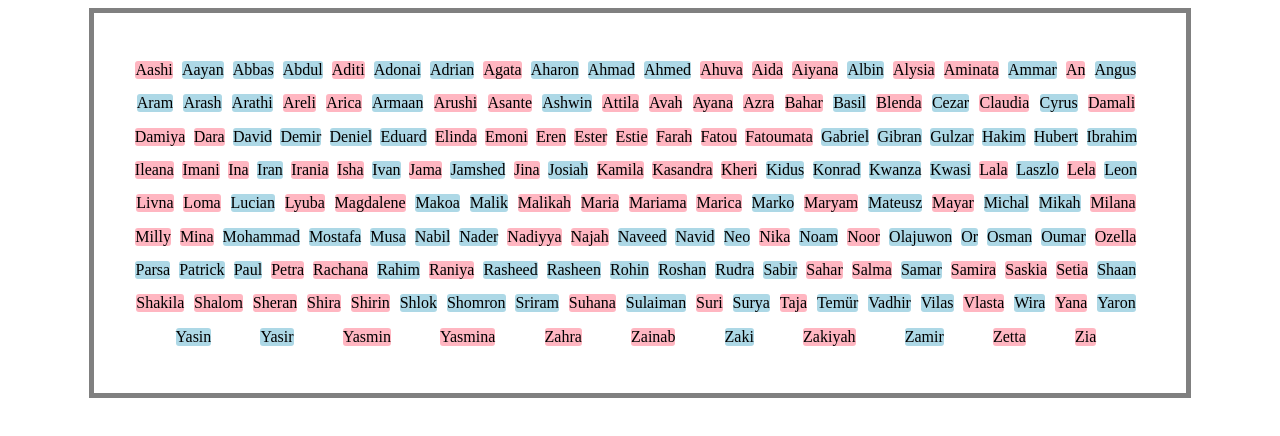
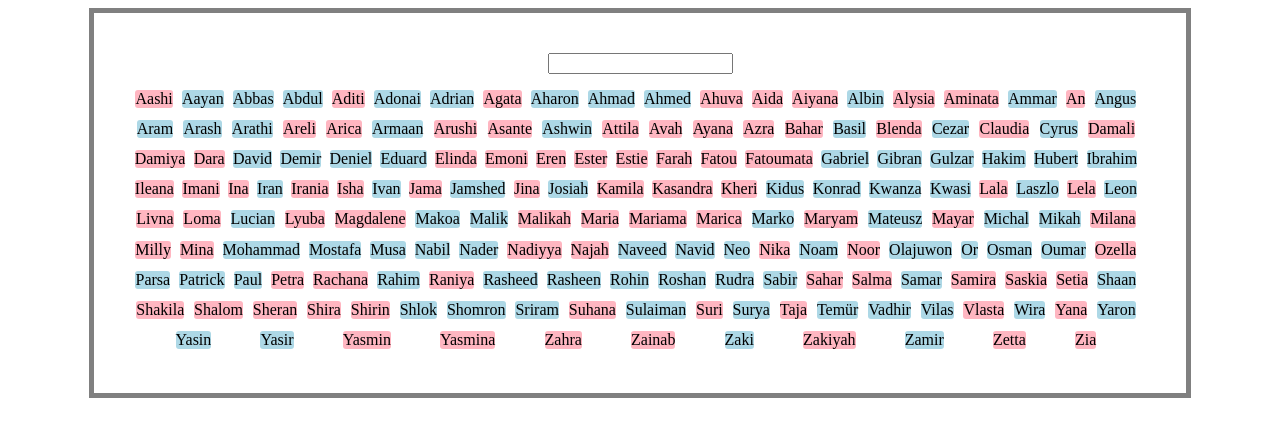
Before and after one commit to syed-45/baby-names-react, a React (Create React App) app: page / in a window 1280 px wide. Shown: the top 436 px of the page. Built offline with nearby package versions, Linux system fonts and the light colour scheme; the HTML template or start-up script is replaced by a standard one.

Commit message:
added working babyNamesState filter

```diff
--- a/src/App.tsx
+++ b/src/App.tsx
@@ -21,6 +21,7 @@ function App(): JSX.Element {
         marginLeft: "auto",
         marginRight: "auto",
         padding: "40px",
+        overflow: "auto",
       }}
     >
       <NamesBlock />
--- a/src/Components/namesBlock.tsx
+++ b/src/Components/namesBlock.tsx
@@ -1,4 +1,12 @@
+import { useState, useEffect } from "react";
+import { JsxAttribute } from "typescript";
 import babyNamesData from "../baby-names.json";
+
+interface babyObj {
+  id: number;
+  name: string;
+  sex: string;
+}
 
 babyNamesData.sort(function (a, b) {
   const textA = a.name.toUpperCase();
@@ -13,6 +21,7 @@ const blockStyleBoys = {
   marginRight: "8px",
   borderRadius: "3px",
 };
+
 const blockStyleGirls = {
   backgroundColor: "lightpink",
   alignItems: "center",
@@ -21,17 +30,55 @@ const blockStyleGirls = {
   borderRadius: "3px",
 };
 
-const babyNames: JSX.Element[] = [];
+const babyNamesBlock: JSX.Element[] = [];
 for (let i = 0; i < babyNamesData.length; i++) {
   if (babyNamesData[i].sex === "m") {
-    babyNames.push(<div style={blockStyleBoys}>{babyNamesData[i].name}</div>);
+    babyNamesBlock.push(
+      <div key={i} style={blockStyleBoys}>
+        {babyNamesData[i].name}
+      </div>
+    );
   } else {
-    babyNames.push(<div style={blockStyleGirls}>{babyNamesData[i].name}</div>);
+    babyNamesBlock.push(
+      <div key={i} style={blockStyleGirls}>
+        {babyNamesData[i].name}
+      </div>
+    );
   }
 }
 
 function NamesBlock(): JSX.Element {
-  return <>{babyNames}</>;
+  const [inputText, setInputText] = useState<string>("");
+  const [babyNamesState, setBabyNamesState] =
+    useState<babyObj[]>(babyNamesData);
+
+  return (
+    <>
+      <input
+        value={inputText}
+        width="20px"
+        onChange={(event) => {
+          setInputText(event.target.value);
+          setBabyNamesState(
+            babyNamesData.filter((obj: babyObj): boolean => {
+              if (event.target.value) {
+                return obj.name.toLowerCase().startsWith(event.target.value);
+              }
+              return false;
+            })
+          );
+        }}
+      />
+      <div style={{ height: "0", flexBasis: "100%" }}></div>
+      {babyNamesBlock}
+      {/* {console.log( [{id:2,name:"bro",sex:"m"},{id:2,name:"hello",sex:"m"}].filter(isTextInNames) )}       */}
+      {console.log(babyNamesState)}
+    </>
+  );
 }
 
 export default NamesBlock;
+
+//create useState arrays for just name data
+//filter babyNames with input text, put in new state
+//if no input => show all babyNames
```
